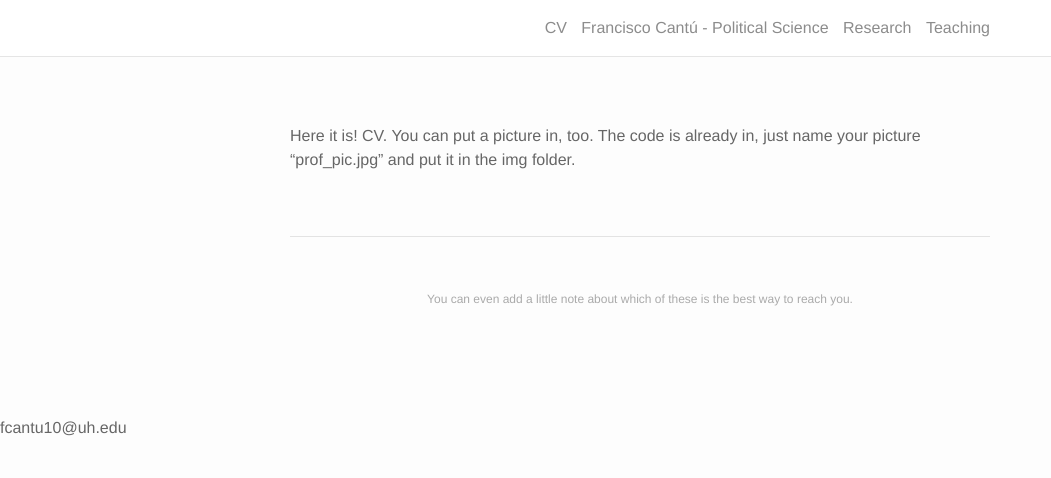
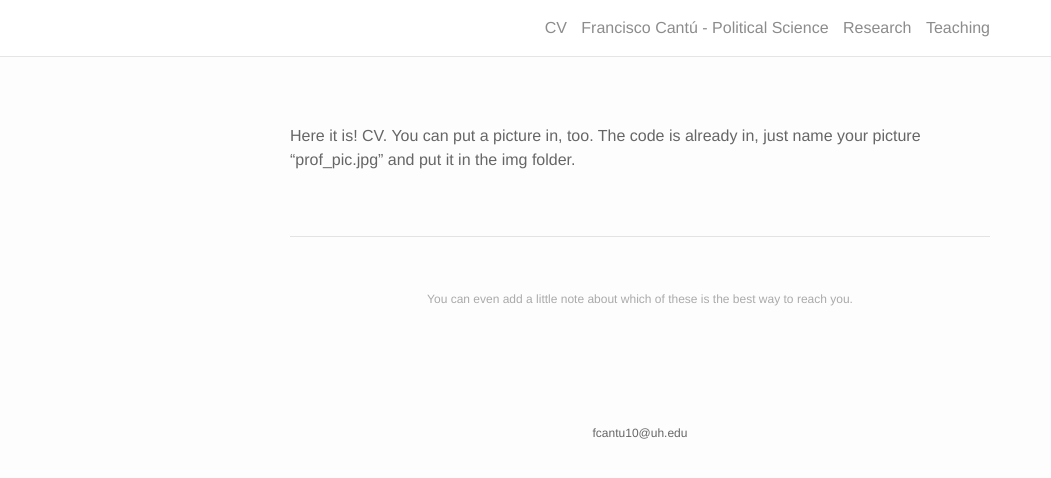
Before and after one commit to franciscocantu/franciscocantu.github.io, a Jekyll site: the page built from cv.md, in a window 1280 px wide. Shown: the top 478 px of the page, without its empty margins (0-1051 px from the left). Built offline with Jekyll 4.4.1, drawn with Linux system fonts in a browser that asks for light colours; nearby versions of some CDN libraries.

Commit message:
Update default.html
Giving formatting to footer

```diff
--- a/_layouts/default.html
+++ b/_layouts/default.html
@@ -16,7 +16,10 @@
       </div>
     </div>
 
-<a href="mailto:fcantu10@uh.edu">fcantu10@uh.edu</a>
+<div class="col three caption">
+	<a href="mailto:fcantu10@uh.edu">fcantu10@uh.edu</a>
+</div>
+
   </body>
 
 </html>
```
